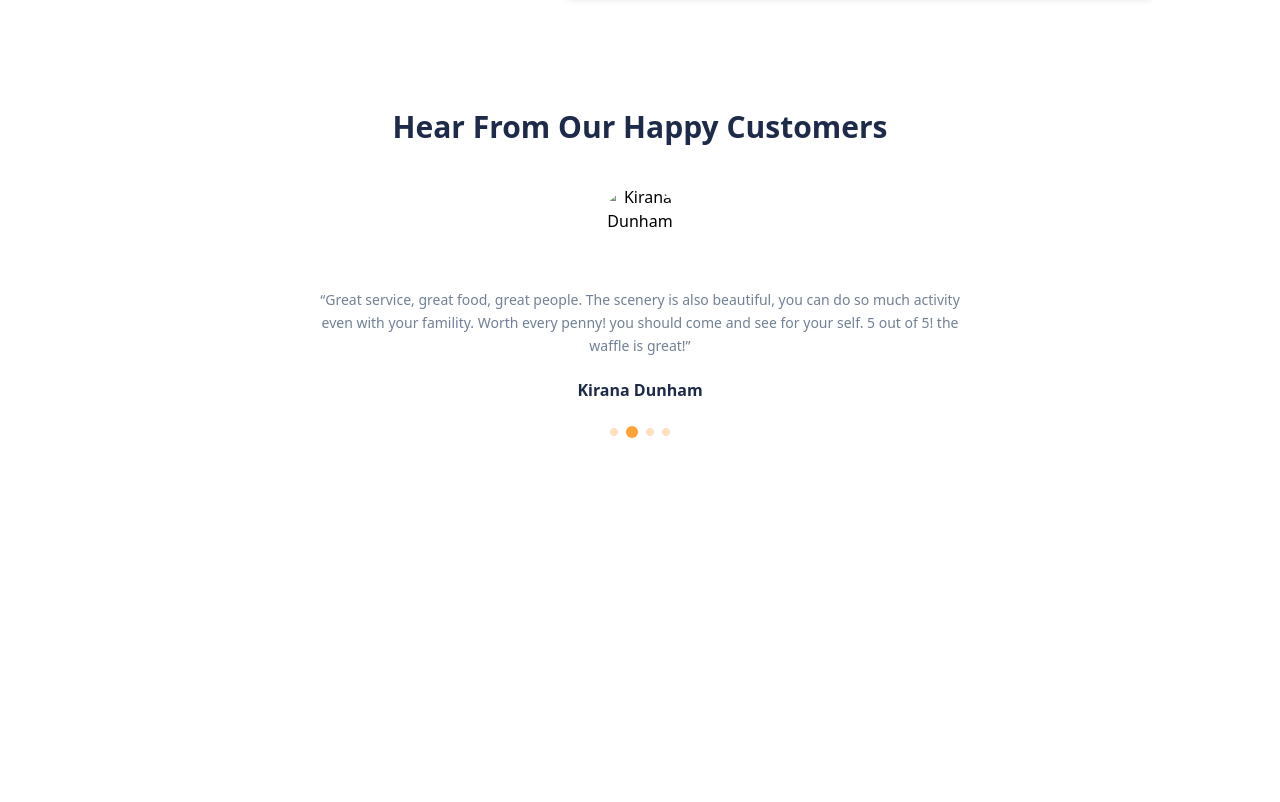
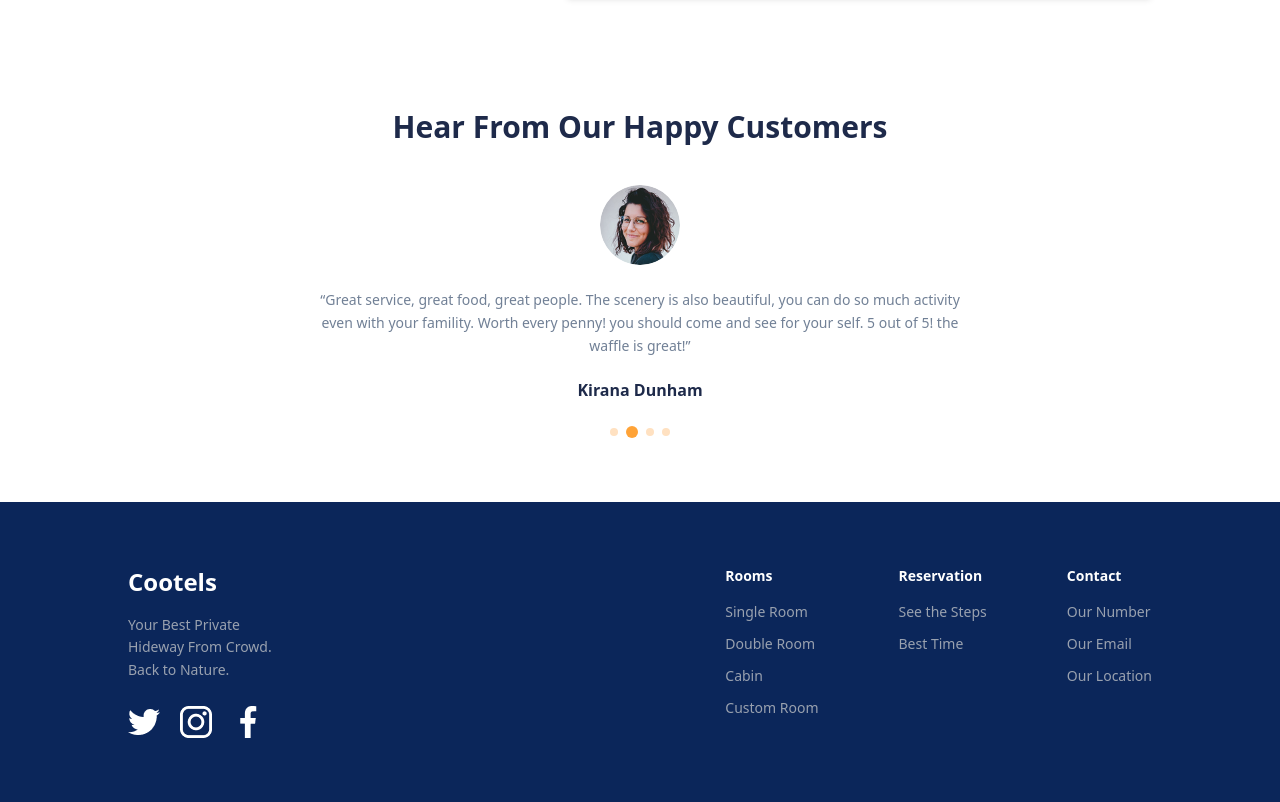
Before and after one commit to GG-absolute/project-3-2, a website: page index.html in a window 1280 px wide. Shown: the part 3554-4356 px from the top of the page. Before the commit the page ends 4056 px from the top, so only its background shows below. Drawn offline with Linux system fonts and the light colour scheme.

Commit message:
fixed for footer and img last section for html and tailving

```diff
--- a/index.html
+++ b/index.html
@@ -260,7 +260,7 @@
     </h2>
 
     <div class="w-20 h-20 rounded-full overflow-hidden mb-6 block">
-      <img src="./images/Ellipse 1.pngq" alt="Kirana Dunham" class="w-full h-full object-cover block" />
+      <img src="./images/Ellipse 1.png" alt="Kirana Dunham" class="w-full h-full object-cover block" />
     </div>
 
     <p class="text-[#718096] text-sm leading-relaxed mb-5 block">
@@ -281,5 +281,62 @@
   </div>
 </section>
 
+<footer class="w-full bg-[#0B265A] py-16 px-12 block">
+  <div class="max-w-5xl mx-auto flex justify-between items-start">
+
+    <div class="block">
+      <h2 class="text-2xl font-bold text-white mb-4 block">
+        Cootels
+      </h2>
+      <p class="text-gray-400 text-sm leading-relaxed mb-6 block">
+        Your Best Private<br>Hideway From Crowd.<br>Back to Nature.
+      </p>
+      <div class="flex items-center gap-5 text-white">
+<img src="./imgfooter/twitter (1).png" alt="">
+<img src="./imgfooter/instagram-logo.png" alt="">
+<img src="./imgfooter/facebook.png" alt="">
+      </div>
+    </div>
+
+    <div class="flex gap-20">
+
+      <div class="block">
+        <h4 class="text-sm font-bold text-white mb-4 block">
+          Rooms
+        </h4>
+        <ul class="space-y-3 text-gray-400 text-sm block">
+          <li class="block">Single Room</li>
+          <li class="block">Double Room</li>
+          <li class="block">Cabin</li>
+          <li class="block">Custom Room</li>
+        </ul>
+      </div>
+
+      <div class="block">
+        <h4 class="text-sm font-bold text-white mb-4 block">
+          Reservation
+        </h4>
+        <ul class="space-y-3 text-gray-400 text-sm block">
+          <li class="block">See the Steps</li>
+          <li class="block">Best Time</li>
+        </ul>
+      </div>
+
+      <div class="block">
+        <h4 class="text-sm font-bold text-white mb-4 block">
+          Contact
+        </h4>
+        <ul class="space-y-3 text-gray-400 text-sm block">
+          <li class="block">Our Number</li>
+          <li class="block">Our Email</li>
+          <li class="block">Our Location</li>
+        </ul>
+      </div>
+
+    </div>
+
+  </div>
+</footer>
+
 </body>
 </html>
```
Also changed, not shown: imgfooter/facebook.png (added), imgfooter/instagram-logo.png (added), imgfooter/twitter (1).png (added), src/output.css.
